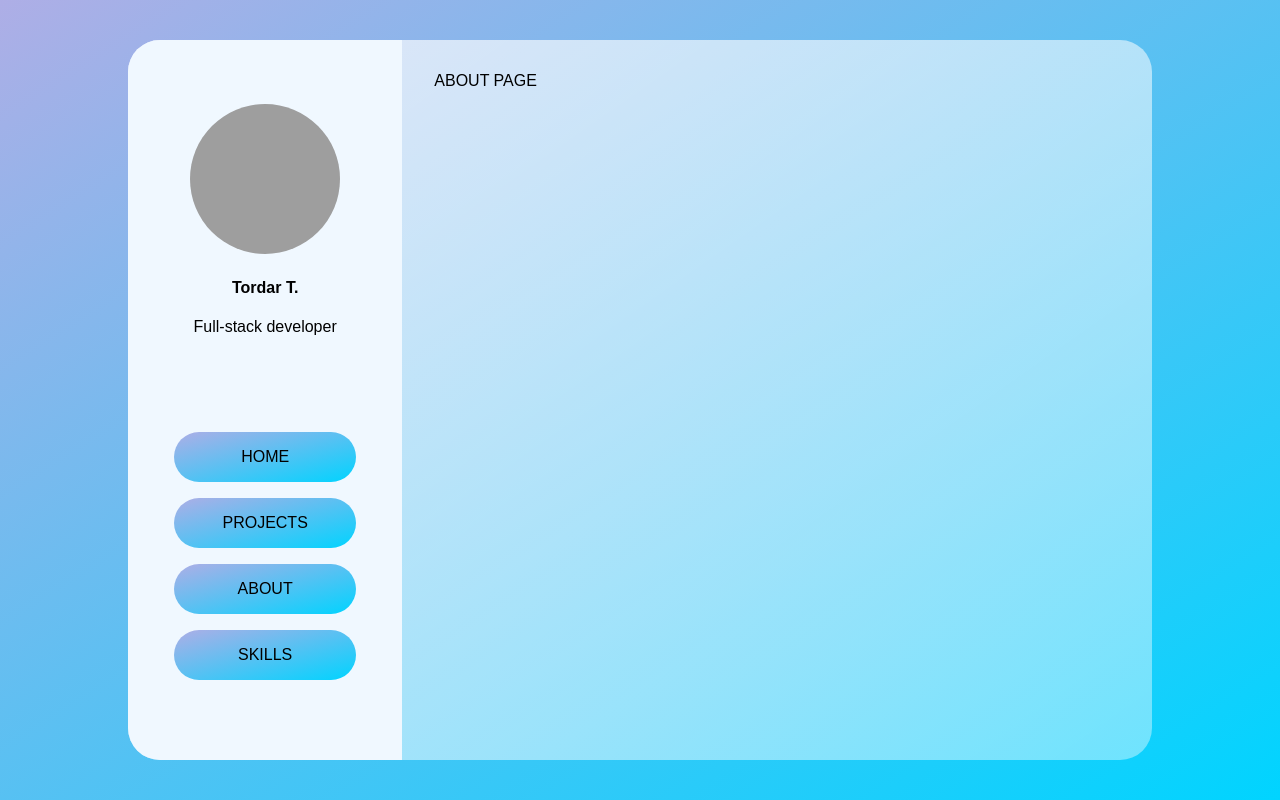
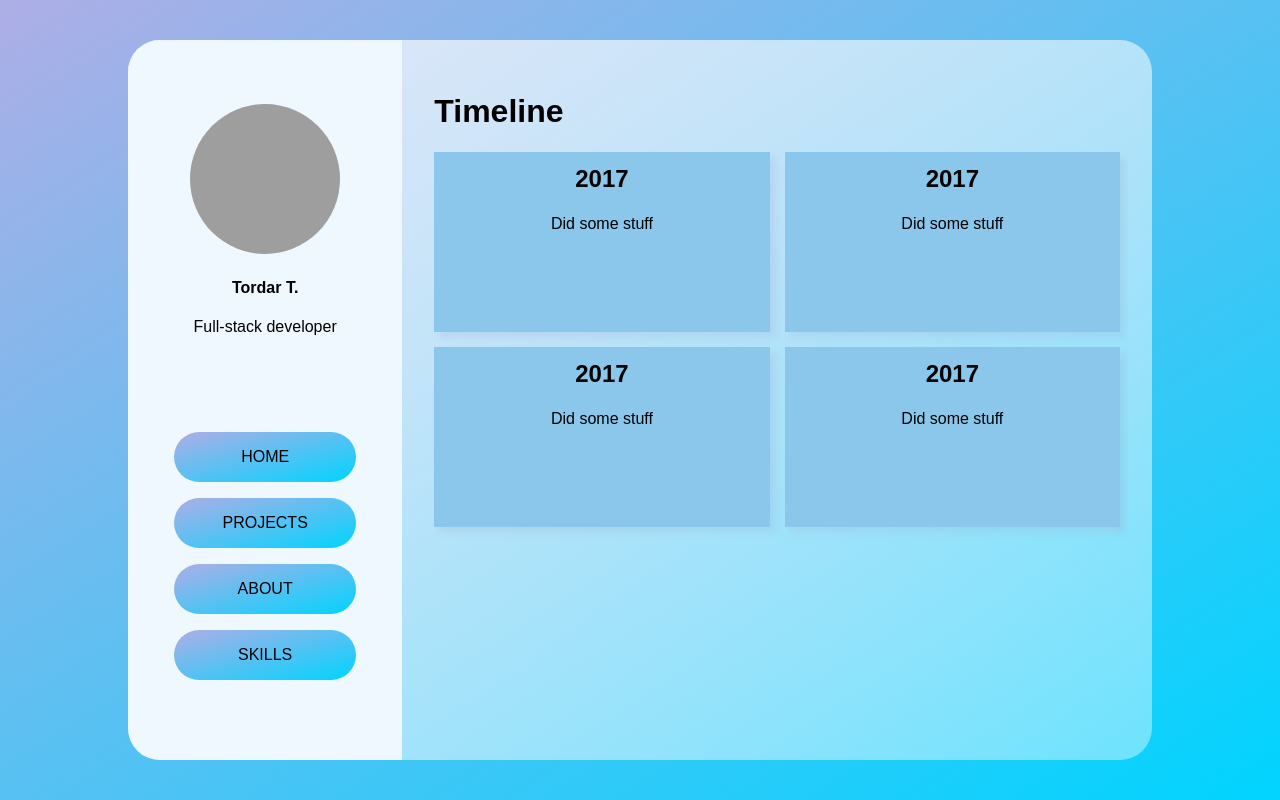
Before and after one commit to tordar/portfolio-nxt, a Next.js app: page /about in a window 1280 px wide. Built offline with nearby package versions, Linux system fonts and the light colour scheme; grey boxes are pictures that could not be loaded.

Commit message:
timeline comp added

```diff
--- /dev/null
+++ b/components/Timeline.js
@@ -0,0 +1,19 @@
+import Link from "next/dist/client/link";
+import style from "../styles/Timeline.module.css"
+
+const Timeline = (props) => {
+
+
+    return (
+        <div className={style.timelineDiv}>
+            <h2 className={style.header}>
+                {props.time}
+            </h2>
+            <p className={style.content}>
+                {props.content}
+            </p>
+        </div>
+    )
+}
+
+export default Timeline;
--- a/pages/about/index.js
+++ b/pages/about/index.js
@@ -1,7 +1,6 @@
 import Head from 'next/head'
 import { useRouter } from 'next/router'
-import Link from 'next/dist/client/link';
-import Card from '../../components/Card';
+import Timeline from '../../components/Timeline';
 
 
 
@@ -15,7 +14,27 @@ export default function About() {
         <link rel="icon" href="/favicon.ico" />
       </Head>
       <div>
-        ABOUT PAGE
+        <h1>
+          Timeline
+        </h1>
+      </div>
+      <div className="timelineContainer">
+        <Timeline
+          time = "2017"
+          content = "Did some stuff"
+        />
+         <Timeline
+          time = "2017"
+          content = "Did some stuff"
+        />
+         <Timeline
+          time = "2017"
+          content = "Did some stuff"
+        />
+         <Timeline
+          time = "2017"
+          content = "Did some stuff"
+        />
         </div>
     </div>
   )
--- a/styles/Card.module.css
+++ b/styles/Card.module.css
@@ -4,7 +4,7 @@
     margin: 1.5rem;
     padding: 1rem;
     border-radius: 1rem;
-    background: linear-gradient(to right bottom, rgba(255, 255, 255, 0.7) 0%, rgba(255, 255, 255, 0.4) 100%);
+    background: linear-gradient(to right bottom, rgba(255, 255, 255, 0.3) 0%, rgba(255, 255, 255, 0.4) 100%);
     justify-content: space-between;
     box-shadow: 6px 6px 6px rgba(122, 122, 122, 0.212);
 }
--- /dev/null
+++ b/styles/Timeline.module.css
@@ -0,0 +1,19 @@
+.timelineDiv{
+    background-color: rgb(139, 199, 235);
+    display: grid;
+    align-items: center;
+    justify-items: center;
+    height: 180px;
+    box-shadow: 6px 6px 6px rgba(155, 172, 207, 0.212);
+    padding: 15px;
+}
+
+.header{
+    position: relative;
+    top: -30px;
+}
+
+.content{
+    position: relative;
+    bottom: 60px;
+}
--- a/styles/globals.css
+++ b/styles/globals.css
@@ -20,3 +20,9 @@ a {
   grid-template-columns: repeat(auto-fit, minmax(200px, 1fr));
   grid-gap: 15px 15px;
 }
+
+.timelineContainer{
+  display: grid;
+  grid-template-columns: repeat(auto-fit, minmax(300px, 1fr));
+  grid-gap: 15px 15px;
+}
```
